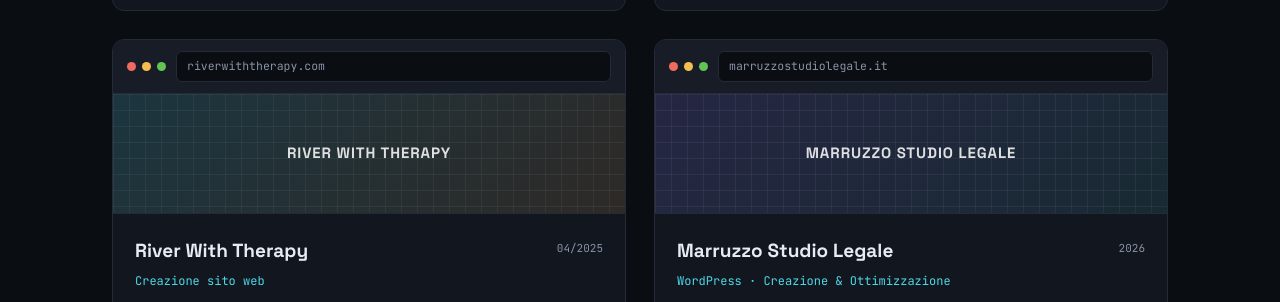
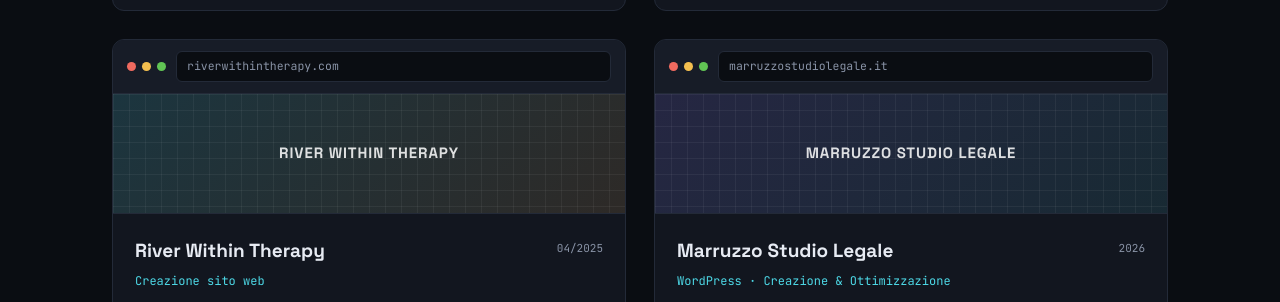
Before and after one commit to thisensmith28/thisensmith28.github.io, a plain HTML site: page index.html in a window 1280 px wide. Shown: the part 3218-3520 px from the top of the page. Drawn offline with Linux system fonts and the light colour scheme.

Commit message:
Update index.html

```diff
--- a/index.html
+++ b/index.html
@@ -594,21 +594,21 @@
       <div class="project-card reveal">
         <div class="browser-chrome">
           <div class="dots"><span class="r"></span><span class="y"></span><span class="g"></span></div>
-          <div class="url-bar">riverwiththerapy.com</div>
+          <div class="url-bar">riverwithintherapy.com</div>
         </div>
         <div class="project-visual" style="background:linear-gradient(135deg, rgba(77,216,230,0.16), rgba(244,184,96,0.12));">
-          <span class="glyph">River With Therapy</span>
+          <span class="glyph">River Within Therapy</span>
         </div>
         <div class="project-body">
           <div class="project-top">
-            <h3>River With Therapy</h3>
+            <h3>River Within Therapy</h3>
             <span class="project-period" data-i18n="p6_period">04/2025</span>
           </div>
           <div class="project-role" data-i18n="p6_role">Creazione sito web</div>
           <ul>
             <li data-i18n="p6_b1">Sito creato interamente da zero</li>
           </ul>
-          <a class="project-link" href="https://riverwiththerapy.com" target="_blank" rel="noopener">
+          <a class="project-link" href="https://riverwithintherapy.com/" target="_blank" rel="noopener">
             <span data-i18n="link_visit">visita lo store</span> <svg viewBox="0 0 24 24" fill="none" stroke="currentColor" stroke-width="2"><path d="M7 17L17 7M17 7H7M17 7V17"/></svg>
           </a>
         </div>
```
